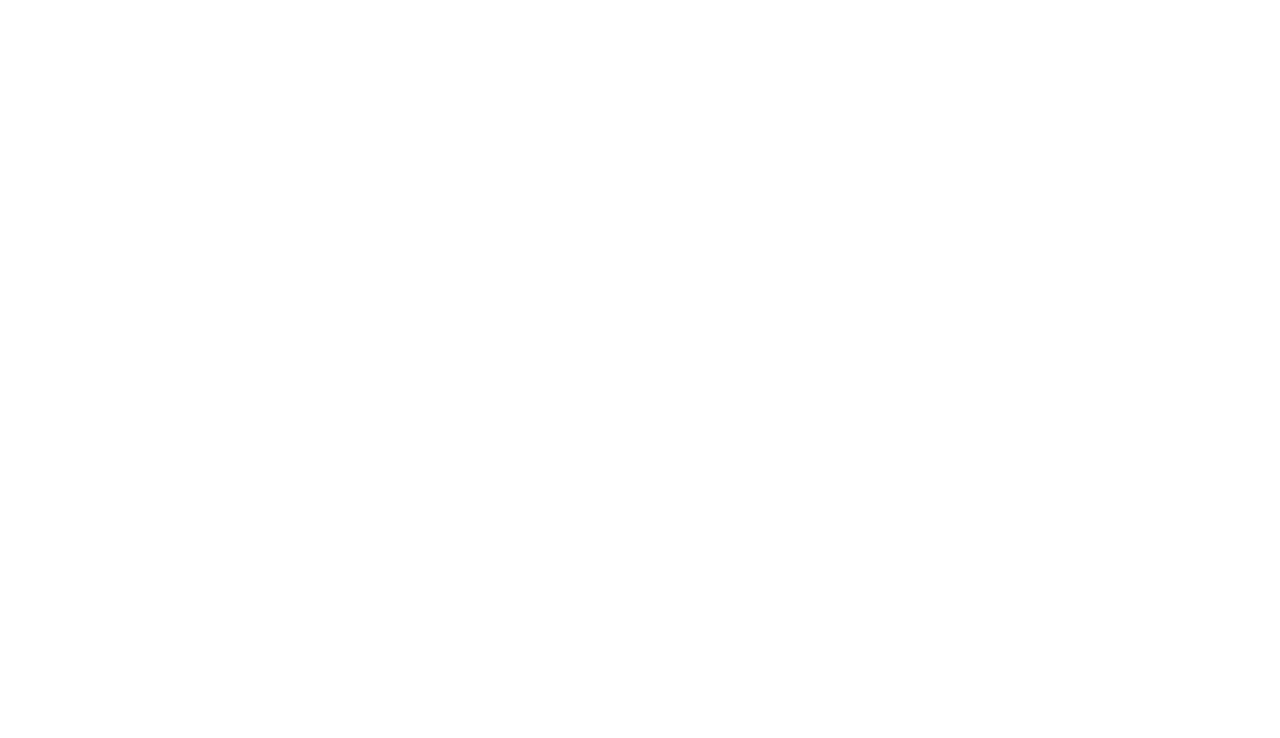
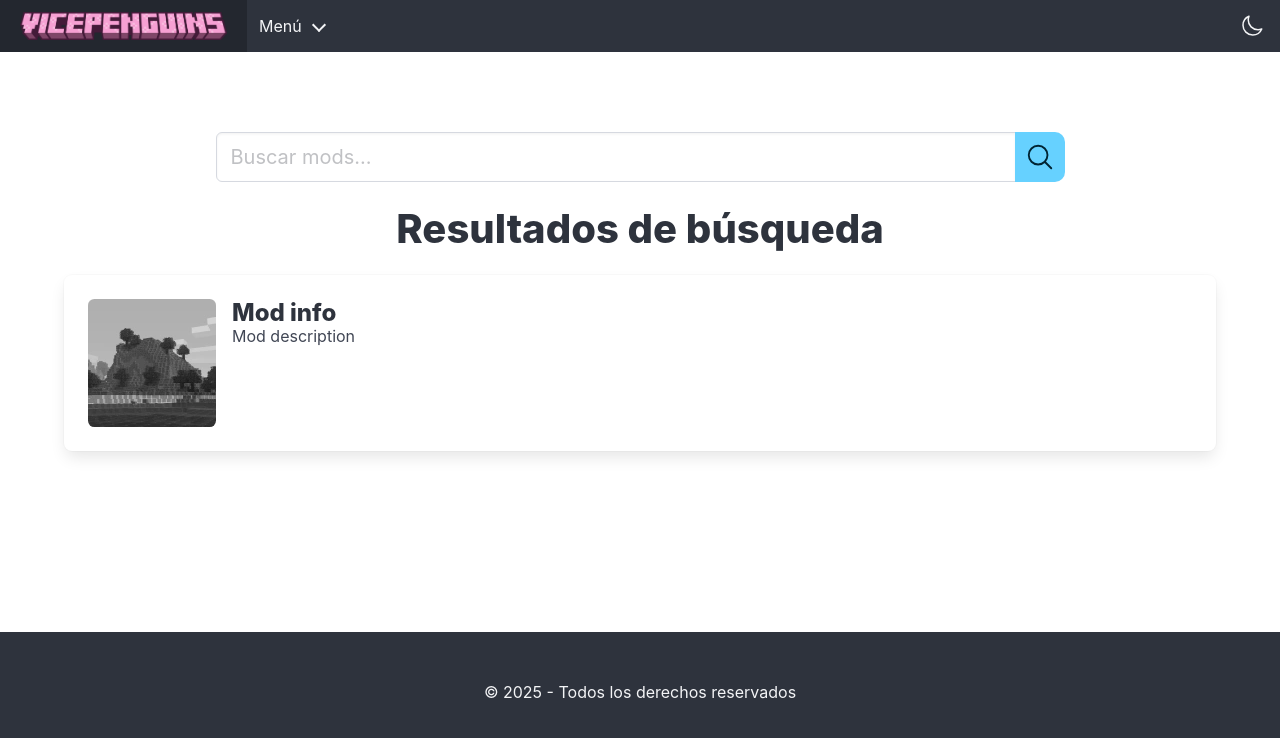
Before and after one commit to AstronautMarkus/VicePenguins-front, a Vue app in the folder VicePenguins/: page /search/1 in a window 1280 px wide. Before the commit this address had no page. Shown: the top 738 px of the page. Built offline with nearby package versions, Linux system fonts and the light colour scheme.

Commit message:
feat: implement search functionality in SearchBar component and update router for query handling

```diff
--- a/VicePenguins/src/components/SearchBar/SearchBar.vue
+++ b/VicePenguins/src/components/SearchBar/SearchBar.vue
@@ -1,15 +1,27 @@
 <script setup>
 import { MagnifyingGlassIcon } from '@heroicons/vue/24/outline';
+import { ref } from 'vue';
+import { useRouter } from 'vue-router';
+
+const query = ref('');
+const router = useRouter();
+
+const search = () => {
+  if (query.value.trim()) {
+    const encodedQuery = encodeURIComponent(query.value.trim());
+    router.push(`/search/${encodedQuery}`);
+  }
+};
 </script>
 
 <template>
         <div class="container has-text-centered mt-4 mb-5">
           <div class="field has-addons has-addons-centered">
             <div class="control is-expanded" style="max-width: 100vh;">
-              <input class="input is-medium" type="text" placeholder="Buscar mods...">
+              <input class="input is-medium" type="text" placeholder="Buscar mods..." v-model="query" @keyup.enter="search">
             </div>
             <div class="control">
-              <button class="button is-info is-medium">
+              <button class="button is-info is-medium" @click="search">
                 <span class="icon">
                   <MagnifyingGlassIcon class="w-6 h-6" />
                 </span>
--- a/VicePenguins/src/router.ts
+++ b/VicePenguins/src/router.ts
@@ -6,7 +6,7 @@
 const routes = [
   { path: '/', component: Home, meta: { title: 'Inicio' } },
   { path: '/about', component: About, meta: { title: 'Sobre' } },
-  { path: '/search', component: SearchResult, meta: { title: 'Resultados de la búsqueda' } },
+  { path: '/search/:query', component: SearchResult, meta: { title: 'Resultados de la búsqueda' } },
 ];
 
 const router = createRouter({
```
